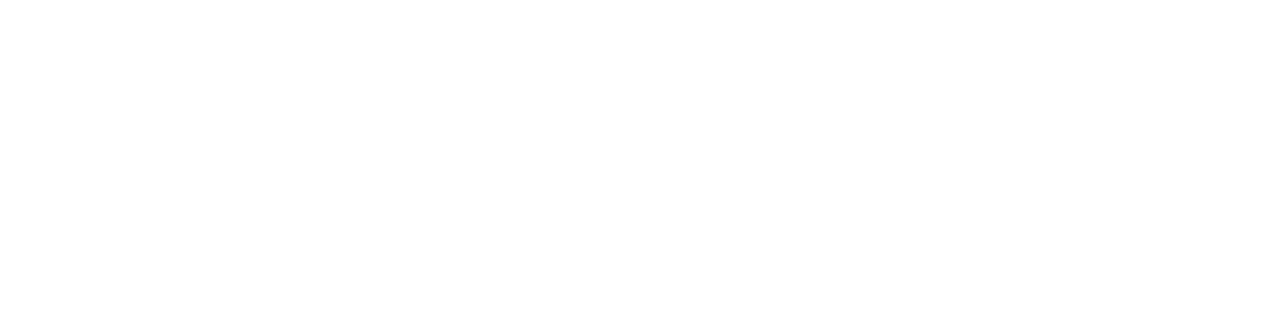
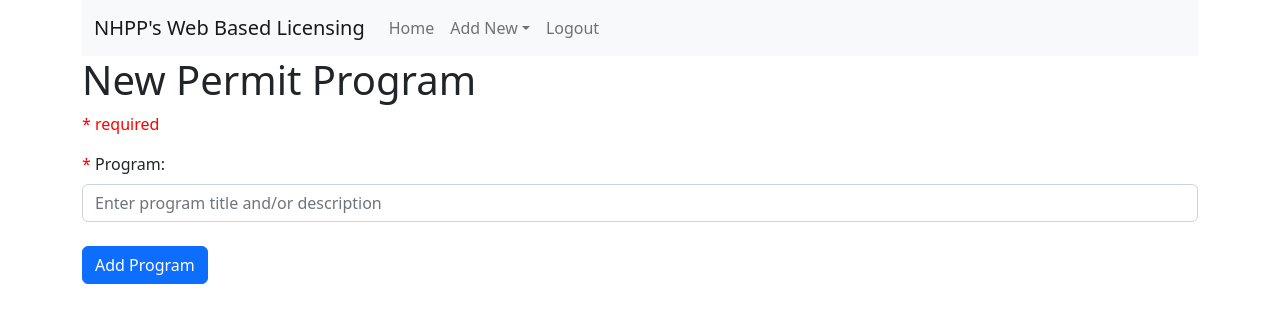
Before and after one commit to tiffanyjoelle/personal_project, a React (Create React App) app in the folder frontend/nhpp/: page /permit_program/new in a window 1280 px wide. Shown: the top 322 px of the page. Built offline with nearby package versions, Linux system fonts and the light colour scheme.

Commit message:
Added some more data entry pages

```diff
--- a/frontend/nhpp/src/App.js
+++ b/frontend/nhpp/src/App.js
@@ -13,6 +13,8 @@ import AddRSO from './pages/AddRSO';
 import EditRSO from './pages/EditRSO';
 import AddAUForm from './pages/AddAU';
 import AddAuthorizedUseForm from './pages/AddAuthorizedUse';
+import AddMaterialsForm from './pages/AddMaterial';
+import AddPermitProgramForm from './pages/AddPermitProgram';
 
 function App() {
 
@@ -26,10 +28,8 @@ function App() {
         <Route path="/RSO/:rsoID" element={<EditRSO />} />
         <Route path="/AU/new" element={<AddAUForm />} />
         <Route path="/use/new" element={<AddAuthorizedUseForm />} />
-        <Route path="/inspection_priority/new"  />
-        <Route path="/material/new"  />
-        <Route path="/program_code/new"  />
-        <Route path="/permit_program/new"  />
+        <Route path="/material/new" element={<AddMaterialsForm  />} />
+        <Route path="/permit_program/new" element={<AddPermitProgramForm />} />
         <Route path="/permit/new" element={<AddPermit />} />
         <Route path="/permit/:office_code" element={<PermitView />} />
         <Route path="/permit/:office_code/edit" element={<EditPermit />} />
--- a/frontend/nhpp/src/components/PMNavBar.js
+++ b/frontend/nhpp/src/components/PMNavBar.js
@@ -17,9 +17,12 @@ function NavBar() {
           <Nav className="me-auto">
             <Nav.Link href="/">Home</Nav.Link>
             <NavDropdown title="Add New" id="basic-nav-dropdown">
+              <NavDropdown.Item href="/use/new">Authorized Use</NavDropdown.Item>
+              <NavDropdown.Item href="/AU/new">Authorized User (AU)</NavDropdown.Item>
+              <NavDropdown.Item href="/material/new">Material/Source</NavDropdown.Item>
+              <NavDropdown.Item href="/permit/new">Permit</NavDropdown.Item>
+              <NavDropdown.Item href="/permit_program/new">Permit Program</NavDropdown.Item>
               <NavDropdown.Item href="/RSO/new">Radiation Safety Officer</NavDropdown.Item>
-              <NavDropdown.Item href="/AU/new">Authorized User</NavDropdown.Item>
-              <NavDropdown.Item href="/permit/new">Permit</NavDropdown.Item>
             </NavDropdown>
             <Nav.Link onClick={handleLogoutBtnClick}>Logout</Nav.Link>
           </Nav>
--- a/frontend/nhpp/src/pages/AddAU.js
+++ b/frontend/nhpp/src/pages/AddAU.js
@@ -26,10 +26,10 @@ const AddAUForm = () => {
           window.history.back()
         }
       } else {
-        alert('An error occurred while adding RSO. Please check your form inputs.');
+        alert('An error occurred while adding AU. Please check your form inputs.');
       }
     } catch (err) {
-      alert('An error occurred while adding RSO.');
+      alert('An error occurred while adding AU.');
     }
   };
 
--- a/frontend/nhpp/src/pages/AddAuthorizedUse.js
+++ b/frontend/nhpp/src/pages/AddAuthorizedUse.js
@@ -45,7 +45,7 @@ const AddAuthorizedUseForm = () => {
     <Form onSubmit={handleSubmit}>
       <Form.Group>
         <Form.Label><span style={{color: "red"}}>*</span> Authorized Use:</Form.Label>
-        <Form.Control name='use' placeholder='Enter description of use' value={formData.full_name} onChange={handleChange}></Form.Control>
+        <Form.Control name='use' placeholder='Enter description of use' value={formData.use} onChange={handleChange}></Form.Control>
       </Form.Group>
       <br />
       <Button type="submit">Add Authorized Use</Button>
--- a/frontend/nhpp/src/pages/AddMaterial.js
+++ b/frontend/nhpp/src/pages/AddMaterial.js
@@ -0,0 +1,70 @@
+import React, { useState } from 'react';
+import { Container, Row, Form, Button } from 'react-bootstrap';
+import PMNavBar from '../components/PMNavBar';
+
+const AddMaterialForm = () => {
+  const [formData, setFormData] = useState({
+    source: '',
+    form: '',
+    amount_of_source: '',
+  });
+
+  const handleSubmit = async (e) => {
+    e.preventDefault();
+    try {
+      const base_url = process.env.REACT_APP_BASE_URL
+      const response = await fetch(`http://${base_url}/api/materials`, {
+        method: 'POST',
+        headers: {
+          'Content-Type': 'application/json',
+        },
+        body: JSON.stringify(formData),
+      });
+      // console.log(JSON.stringify(formData))
+      if (response.ok) {
+        const confirmed = window.confirm('Material added successfully!')
+        if (confirmed) {
+          window.history.back()
+        }
+      } else {
+        alert('An error occurred while adding material. Please check your form inputs.');
+      }
+    } catch (err) {
+      alert('An error occurred while adding material.');
+    }
+  };
+
+  const handleChange = (e) => {
+    setFormData({ ...formData, [e.target.name]: e.target.value });
+  };
+
+  return (
+    <Container>
+      <PMNavBar />
+      <Row><h1>New Material</h1></Row>
+      <Row>
+        <p><span style={{color: "red"}}>* required</span></p>
+    <Form onSubmit={handleSubmit}>
+      <Form.Group>
+        <Form.Label><span style={{color: "red"}}>*</span> Source:</Form.Label>
+        <Form.Control name='source' placeholder='Enter byproduct, source, and/or special nuclear material' value={formData.source} onChange={handleChange}></Form.Control>
+      </Form.Group>
+      <br />
+      <Form.Group>
+        <Form.Label>Form:</Form.Label>
+        <Form.Control name='form' placeholder='Enter chemical and/or physical form' value={formData.form} onChange={handleChange}></Form.Control>
+      </Form.Group>
+      <br />
+      <Form.Group>
+        <Form.Label>Amount of Source:</Form.Label>
+        <Form.Control name='amount_of_source' placeholder='Maximum amount permittee may posses at any one time under permit' value={formData.amount_of_source} onChange={handleChange}></Form.Control>
+      </Form.Group>
+      <br />
+      <Button type="submit">Add Material</Button>
+    </Form>
+    </Row>
+    </Container>
+  );
+};
+
+export default AddMaterialForm;
--- a/frontend/nhpp/src/pages/AddPermitProgram.js
+++ b/frontend/nhpp/src/pages/AddPermitProgram.js
@@ -0,0 +1,58 @@
+import React, { useState } from 'react';
+import { Container, Row, Form, Button } from 'react-bootstrap';
+import PMNavBar from '../components/PMNavBar';
+
+const AddPermitProgramForm = () => {
+  const [formData, setFormData] = useState({
+    title: '',
+  });
+
+  const handleSubmit = async (e) => {
+    e.preventDefault();
+    try {
+      const base_url = process.env.REACT_APP_BASE_URL
+      const response = await fetch(`http://${base_url}/api/permit_programs`, {
+        method: 'POST',
+        headers: {
+          'Content-Type': 'application/json',
+        },
+        body: JSON.stringify(formData),
+      });
+      // console.log(JSON.stringify(formData))
+      if (response.ok) {
+        const confirmed = window.confirm('Program added successfully!')
+        if (confirmed) {
+          window.history.back()
+        }
+      } else {
+        alert('An error occurred while adding program. Please check your form inputs.');
+      }
+    } catch (err) {
+      alert('An error occurred while adding program.');
+    }
+  };
+
+  const handleChange = (e) => {
+    setFormData({ ...formData, [e.target.name]: e.target.value });
+  };
+
+  return (
+    <Container>
+      <PMNavBar />
+      <Row><h1>New Permit Program</h1></Row>
+      <Row>
+        <p><span style={{color: "red"}}>* required</span></p>
+    <Form onSubmit={handleSubmit}>
+      <Form.Group>
+        <Form.Label><span style={{color: "red"}}>*</span> Program:</Form.Label>
+        <Form.Control name='title' placeholder='Enter program title and/or description' value={formData.use} onChange={handleChange}></Form.Control>
+      </Form.Group>
+      <br />
+      <Button type="submit">Add Program</Button>
+    </Form>
+    </Row>
+    </Container>
+  );
+};
+
+export default AddPermitProgramForm;
```
Also changed, not shown: frontend/nhpp/src/pages/AddInspectionPriority.js (deleted), frontend/nhpp/src/pages/AddProgramCode.js (deleted), 1 other file (tests, documents, lock files or other folders).
